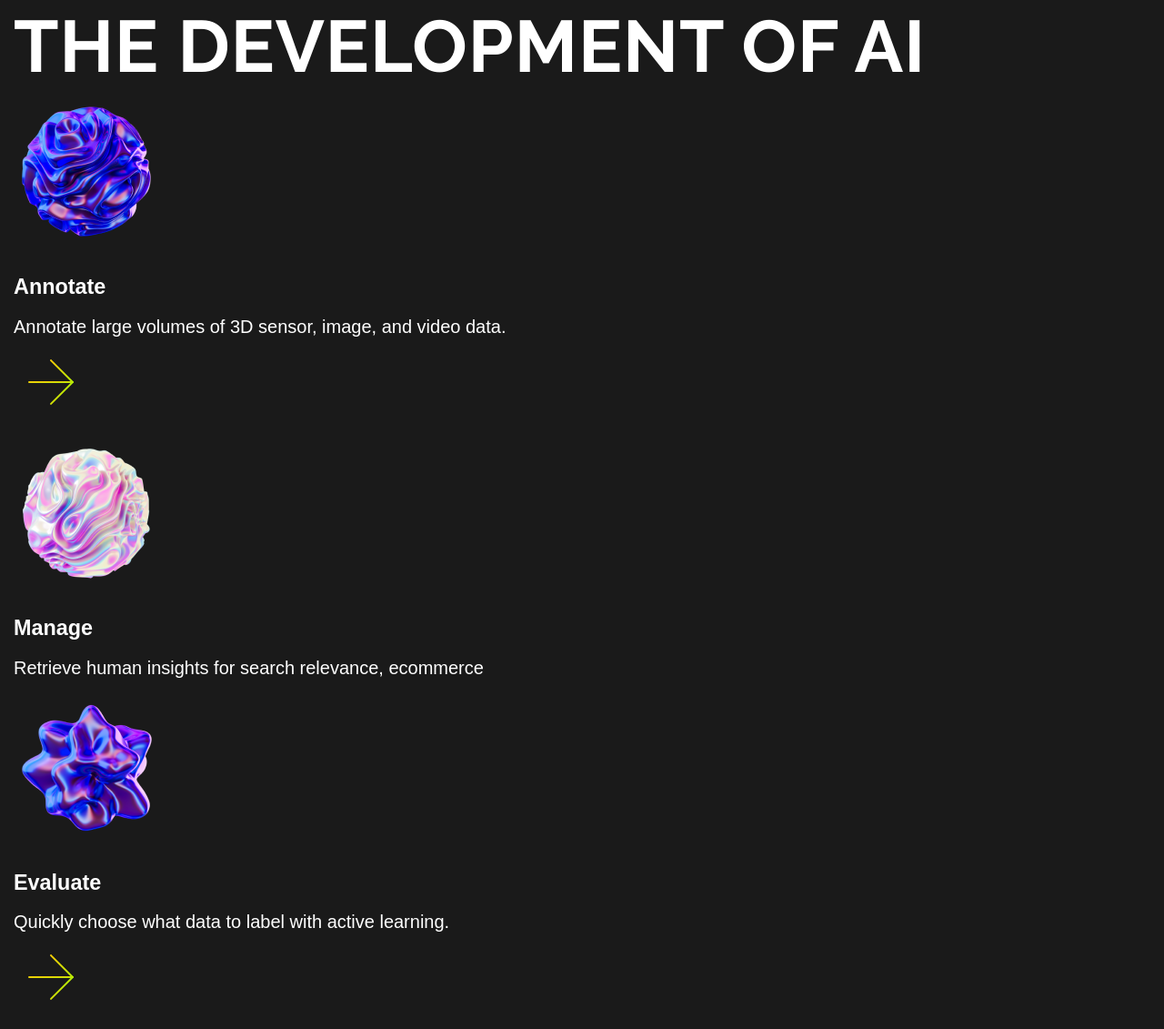
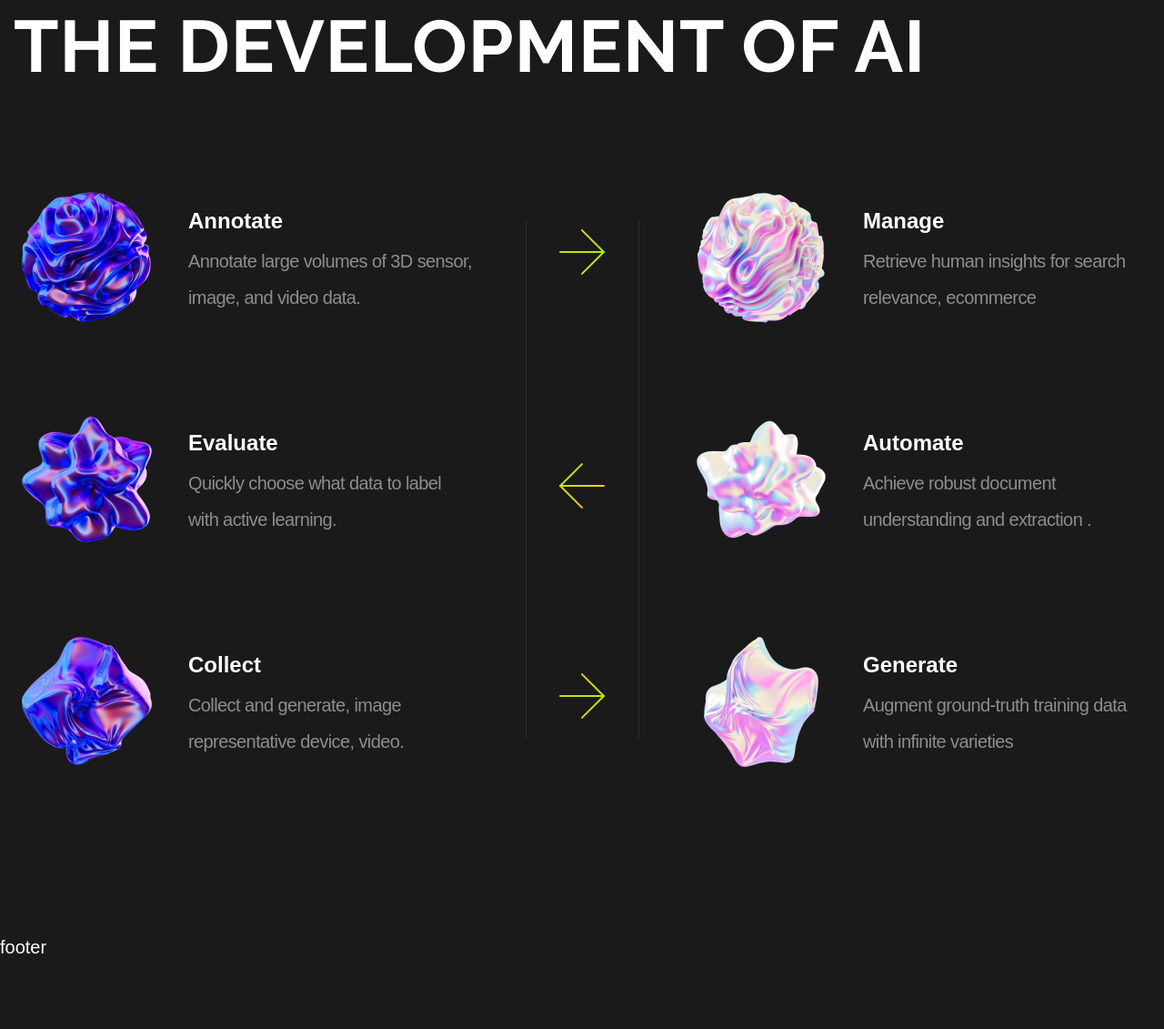
Before and after one commit to elmiramm/2--ai-man, a website: page src/index.html in a window 1280 px wide. Shown: the part 2571-3702 px from the top of the page at 91% size. After the commit the page ends 3632 px from the top, so only its background shows below. Drawn offline with nearby package versions, Linux system fonts and the light colour scheme; files that its build step writes are made by us from their sources; files whose address does not match are found by name; a web font is replaced by a local one.

Commit message:
development - scss

```diff
--- a/src/html/development.html
+++ b/src/html/development.html
@@ -1,14 +1,17 @@
-<section class="development">
+<section class="development development">
 	<div class="container">
 		<h2 class="development__title title">THE DEVELOPMENT OF AI</h2>
-		<div class="development__content">
-			<div class="development__content-item">
-				<div class="development__left">
-					<img src="@img/development/annotate.png" alt="Annotate" width="160" height="180">
+		<div class="development__inner">
+			<div class="development__row">
+				<div class="development__item">
+					<img class="development__image" src="@img/development/annotate.png" alt="Annotate" width="160"
+						height="180">
+					<div class="development__info">
 						<h3 class="development__item-title">Annotate</h3>
 						<p class="development__item-descr">Annotate large volumes of 3D sensor, image, and video data.</p>
 					</div>
-				<div class="development__middle">
+				</div>
+				<div class="development__arrow">
 					<svg width="82" height="82" viewBox="0 0 82 82" fill="none" xmlns="http://www.w3.org/2000/svg">
 						<path fill-rule="evenodd" clip-rule="evenodd"
 							d="M16.083 41C16.083 40.4477 16.5307 40 17.083 40H64.9163C65.4686 40 65.9163 40.4477 65.9163 41C65.9163 41.5523 65.4686 42 64.9163 42H17.083C16.5307 42 16.083 41.5523 16.083 41Z"
@@ -29,20 +32,27 @@
 							</linearGradient>
 						</defs>
 					</svg>
+
 				</div>
-				<div class="development__right">
-					<img src="@img/development/manage.png" alt="Manage" width="160" height="180">
+				<div class="development__item">
+					<img class="development__image" src="@img/development/manage.png" alt="Manage" width="160" height="180">
+					<div class="development__info">
 						<h3 class="development__item-title">Manage</h3>
 						<p class="development__item-descr">Retrieve human insights for search relevance, ecommerce</p>
 					</div>
 				</div>
-			<div class="development__content-item">
-				<div class="development__left">
-					<img src="@img/development/evaluate.png" alt="Evaluate" width="160" height="180">
+			</div>
+
+			<div class="development__row">
+				<div class="development__item">
+					<img class="development__image" src="@img/development/evaluate.png" alt="Evaluate" width="160"
+						height="180">
+					<div class="development__info">
 						<h3 class="development__item-title">Evaluate</h3>
 						<p class="development__item-descr">Quickly choose what data to label with active learning.</p>
 					</div>
-				<div class="development__middle">
+				</div>
+				<div class="development__arrow">
 					<svg width="82" height="82" viewBox="0 0 82 82" fill="none" xmlns="http://www.w3.org/2000/svg">
 						<path fill-rule="evenodd" clip-rule="evenodd"
 							d="M16.083 41C16.083 40.4477 16.5307 40 17.083 40H64.9163C65.4686 40 65.9163 40.4477 65.9163 41C65.9163 41.5523 65.4686 42 64.9163 42H17.083C16.5307 42 16.083 41.5523 16.083 41Z"
@@ -63,20 +73,28 @@
 							</linearGradient>
 						</defs>
 					</svg>
+
 				</div>
-				<div class="development__right">
-					<img src="@img/development/automate.png" alt="Automate" width="160" height="180">
+				<div class="development__item">
+					<img class="development__image" src="@img/development/automate.png" alt="Automate" width="160"
+						height="180">
+					<div class="development__info">
 						<h3 class="development__item-title">Automate</h3>
 						<p class="development__item-descr">Achieve robust document understanding and extraction .</p>
 					</div>
 				</div>
-			<div class="development__content-item">
-				<div class="development__left">
-					<img src="@img/development/collect.png" alt="Collect" width="160" height="180">
+			</div>
+
+			<div class="development__row">
+				<div class="development__item">
+					<img class="development__image" src="@img/development/collect.png" alt="Collect" width="160"
+						height="180">
+					<div class="development__info">
 						<h3 class="development__item-title">Collect</h3>
 						<p class="development__item-descr">Collect and generate, image representative device, video.</p>
 					</div>
-				<div class="development__middle">
+				</div>
+				<div class="development__arrow">
 					<svg width="82" height="82" viewBox="0 0 82 82" fill="none" xmlns="http://www.w3.org/2000/svg">
 						<path fill-rule="evenodd" clip-rule="evenodd"
 							d="M16.083 41C16.083 40.4477 16.5307 40 17.083 40H64.9163C65.4686 40 65.9163 40.4477 65.9163 41C65.9163 41.5523 65.4686 42 64.9163 42H17.083C16.5307 42 16.083 41.5523 16.083 41Z"
@@ -97,14 +115,16 @@
 							</linearGradient>
 						</defs>
 					</svg>
+
 				</div>
-				<div class="development__right">
-					<img src="@img/development/generate.png" alt="Generate" width="160" height="180">
+				<div class="development__item">
+					<img class="development__image" src="@img/development/generate.png" alt="Generate" width="160"
+						height="180">
+					<div class="development__info">
 						<h3 class="development__item-title">Generate</h3>
 						<p class="development__item-descr">Augment ground-truth training data with infinite varieties</p>
 					</div>
 				</div>
-
 			</div>
 		</div>
 	</div>
--- /dev/null
+++ b/src/scss/development.scss
@@ -0,0 +1,65 @@
+.development {
+	&__inner {
+		position: relative;
+		&::before,
+		&::after {
+			content: "";
+			display: block;
+			width: 1px;
+			height: 85%;
+			position: absolute;
+			top: 50%;
+			transform: translateY(-50%);
+			background-color: rgba($color: $mainTextColor, $alpha: 0.1);
+		}
+		&::before {
+			left: 45%;
+		}
+		&::after {
+			right: 45%;
+		}
+	}
+	&__row {
+		display: flex;
+		align-items: center;
+		justify-content: space-between;
+
+		&:not(:last-child) {
+			margin-bottom: 64px;
+		}
+		&:nth-child(2n) {
+			.development__arrow {
+				transform: rotate(180deg);
+			}
+		}
+	}
+	&__item {
+		display: flex;
+		align-items: center;
+		max-width: 508px;
+	}
+
+	&__info {
+		margin-left: 32px;
+	}
+	&__item-title {
+		font-size: 24px;
+	}
+	&__item-descr {
+		color: rgba($color: $mainTextColor, $alpha: 0.5);
+		letter-spacing: -0.6px;
+	}
+
+	@media (max-width: 990px) {
+		margin-bottom: 80px;
+		&__title {
+			margin-bottom: 50px;
+		}
+	}
+	@media (min-width: 990px) {
+		margin-bottom: 160px;
+		&__title {
+			margin-bottom: 94px;
+		}
+	}
+}
--- a/src/scss/style.scss
+++ b/src/scss/style.scss
@@ -138,6 +138,7 @@ select {
 @import "ticker";
 @import "technologies";
 @import "tabs";
+@import "development";
 
 
 
--- a/src/scss/technologies.scss
+++ b/src/scss/technologies.scss
@@ -29,7 +29,7 @@
 
 	@media (max-width: 990px) {
 		& {
-			margin-bottom: 50px;
+			margin-bottom: 80px;
 			&__svg-link {
 				width:60px;
 				height: 60px;
--- a/version.json
+++ b/version.json
@@ -1,3 +1,3 @@
 {
-    "main": "20231101163524"
+    "main": "20231102101509"
 }
```
Also changed, not shown: docs/index.html (+41 -21 lines), docs/css/style.min.css. Lines whose indentation alone changed are shown as unchanged.
